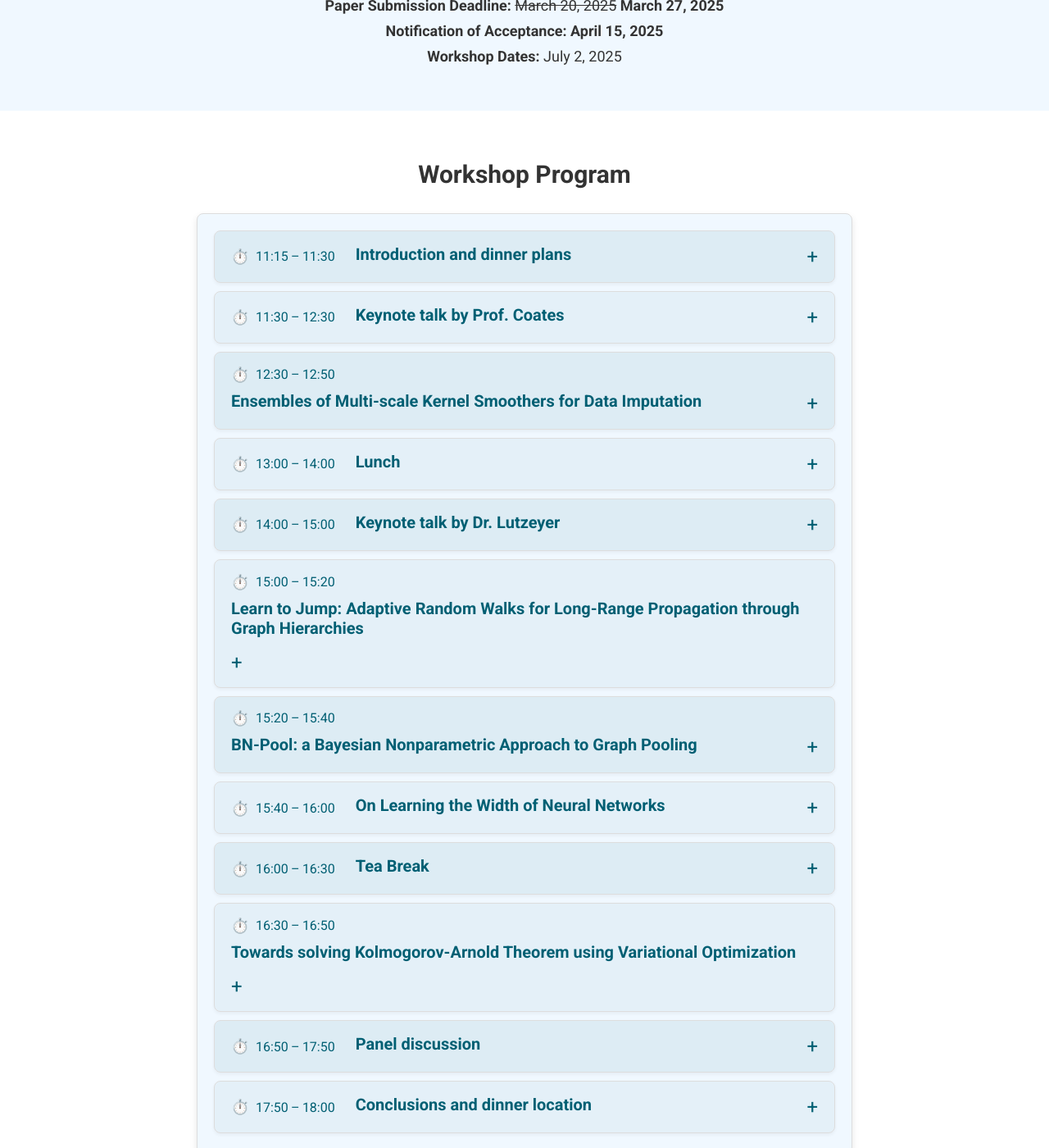
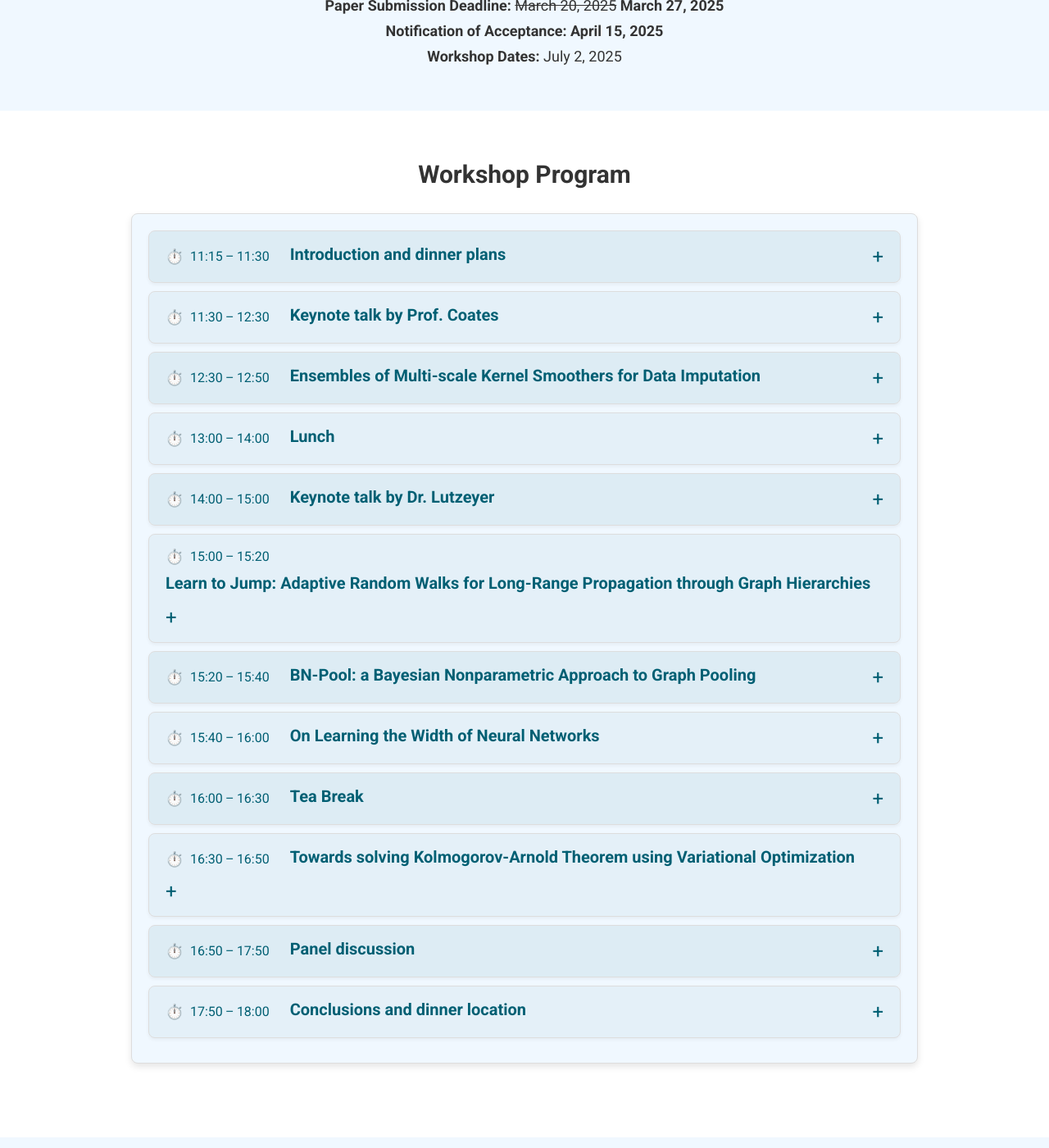
Before and after one commit to combayns2025/combayns2025.github.io, a Jekyll site: the page built from index.md, in a window 1280 px wide and 1400 px high, scrolled down 608 px. Shown: the whole window at 82% size. Built offline with Jekyll 4.4.1, drawn with Linux system fonts in a browser that asks for light colours.

Commit message:
Update style.css

```diff
--- a/assets/css/style.css
+++ b/assets/css/style.css
@@ -172,10 +172,9 @@ main {
   margin: 10px 0;
 }
 
-/* Program Section - Expandable Items */
 /* Program Section */
 #program {
-  padding: 60px 20px 80px; /* Increased bottom padding here */
+  padding: 60px 20px 60px; /* Increased bottom padding here */
   background-color: #fff;
   text-align: center;
 }
@@ -189,7 +188,7 @@ main {
   display: flex;
   flex-direction: column;
   gap: 15px; /* Slightly reduced gap between items for a tighter look */
-  max-width: 800px; /* Make the container smaller, adjust as desired */
+  max-width: 960px; /* Increased this value for wider margins */
   margin: 0 auto; /* Center the container */
   padding-bottom: 30px; /* Add bottom padding to the container itself */
 }
```
